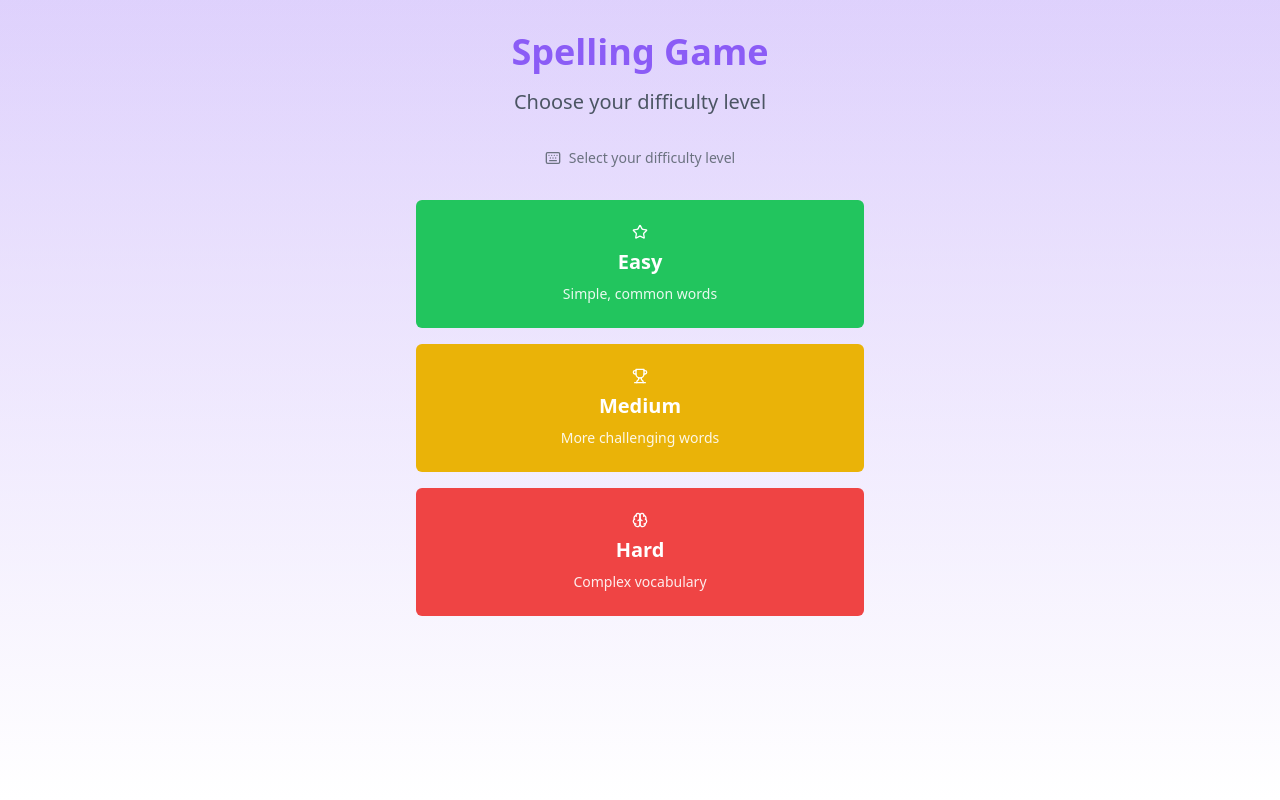
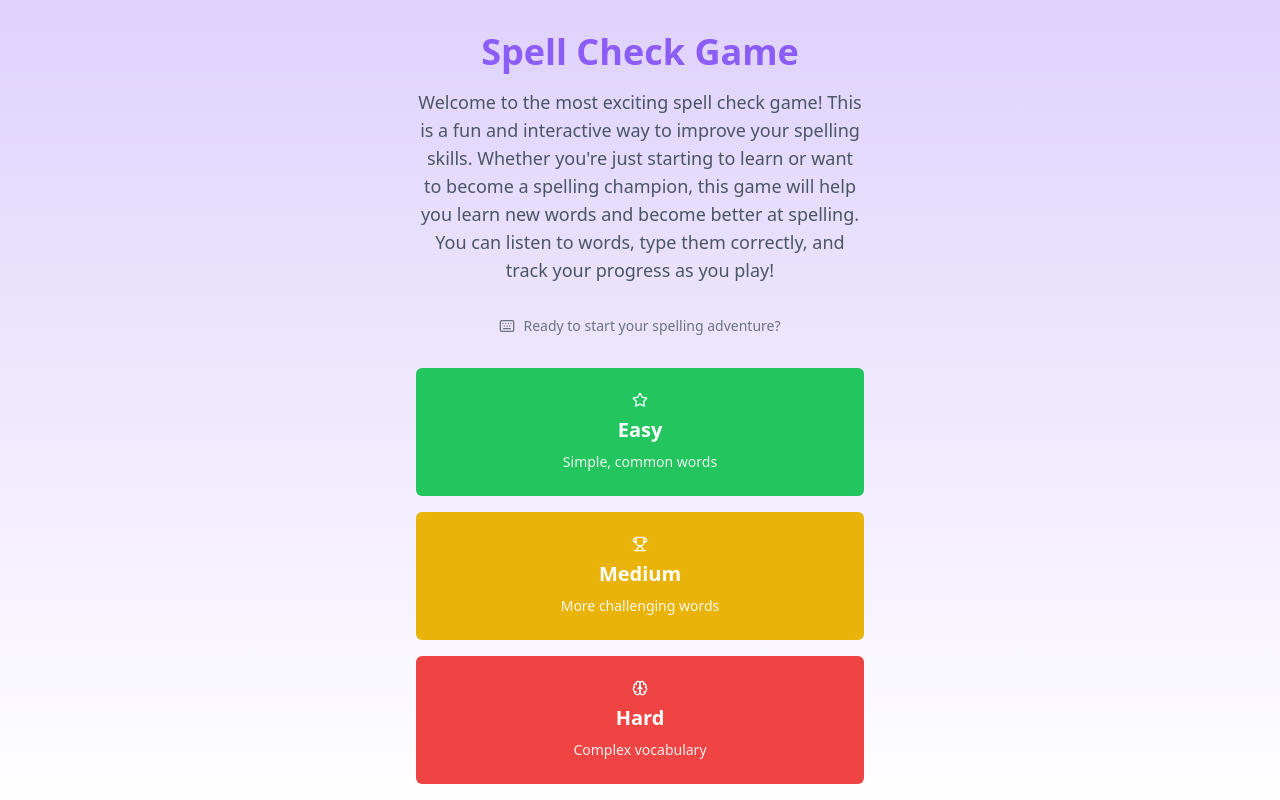
Before and after one commit to uwas89/spchga-, a React (Vite) app: page / in a window 1280 px wide. Shown: the top 800 px of the page. Built offline with nearby package versions, Linux system fonts and the light colour scheme.

Commit message:
Update game summary and headings
Added a summary of the game under the main heading "Spelling Game" and changed the main game heading to "Check Spell Game." Removed the extra words "Select your difficulty level" for clarity.
[skip gpt_engineer]

```diff
--- a/src/components/game/LevelSelection.tsx
+++ b/src/components/game/LevelSelection.tsx
@@ -12,14 +12,20 @@ const LevelSelection = ({ onLevelSelect }: LevelSelectionProps) => {
     <div className="min-h-screen bg-gradient-to-b from-primary/20 to-background p-8">
       <div className="max-w-md mx-auto space-y-8">
         <div className="text-center space-y-4">
-          <h1 className="text-4xl font-bold text-primary">Spelling Game</h1>
-          <p className="text-xl text-gray-600">Choose your difficulty level</p>
+          <h1 className="text-4xl font-bold text-primary">Spell Check Game</h1>
+          <div className="prose prose-sm max-w-none text-gray-600">
+            <p className="text-lg">
+              Welcome to the most exciting spell check game! This is a fun and interactive way to improve your spelling skills.
+              Whether you're just starting to learn or want to become a spelling champion, this game will help you learn new words
+              and become better at spelling. You can listen to words, type them correctly, and track your progress as you play!
+            </p>
+          </div>
         </div>
 
         <div className="text-center text-sm text-gray-500 mb-4">
           <p className="flex items-center justify-center gap-2">
             <Keyboard className="h-4 w-4" />
-            Select your difficulty level
+            Ready to start your spelling adventure?
           </p>
         </div>
 
```
